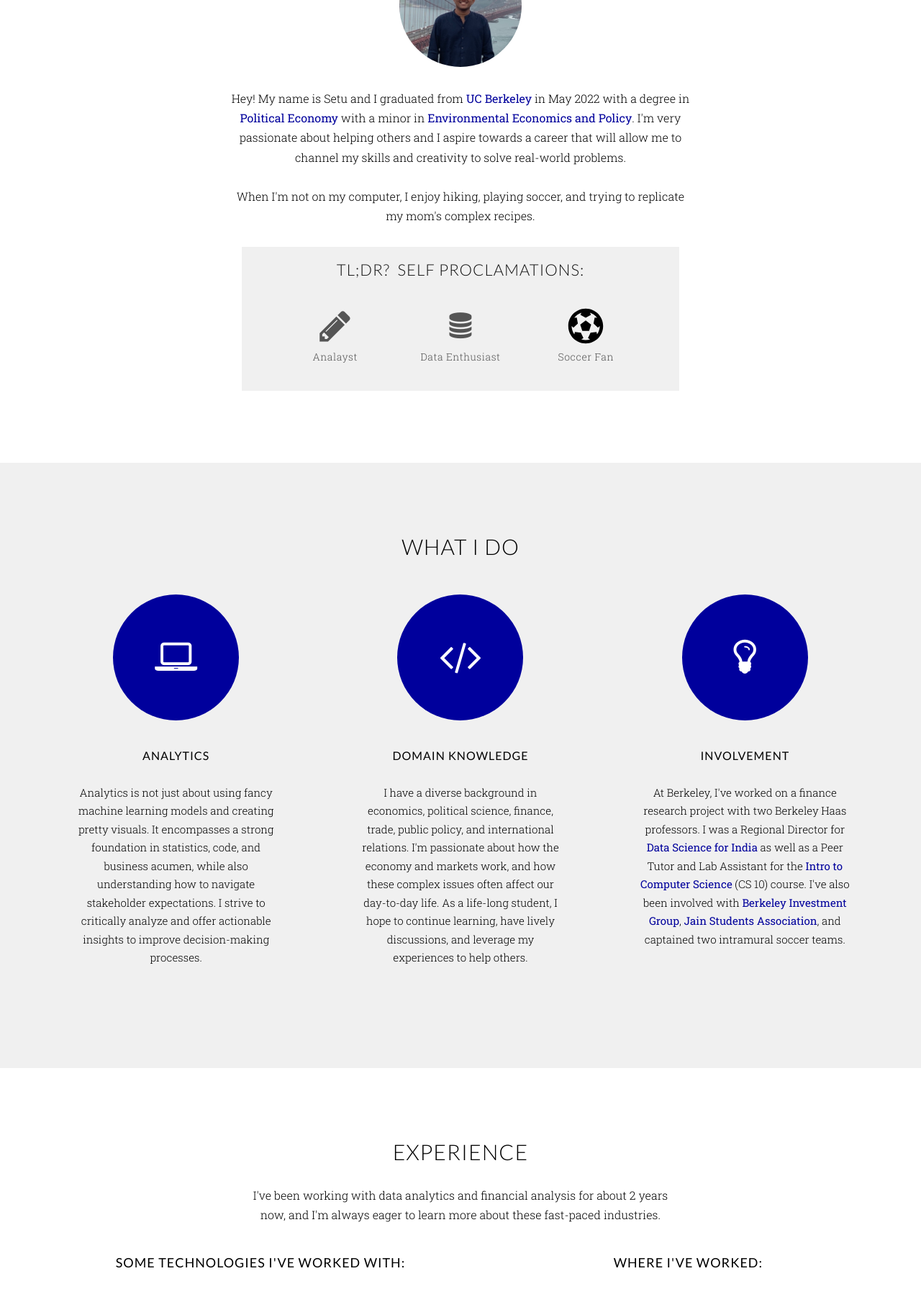
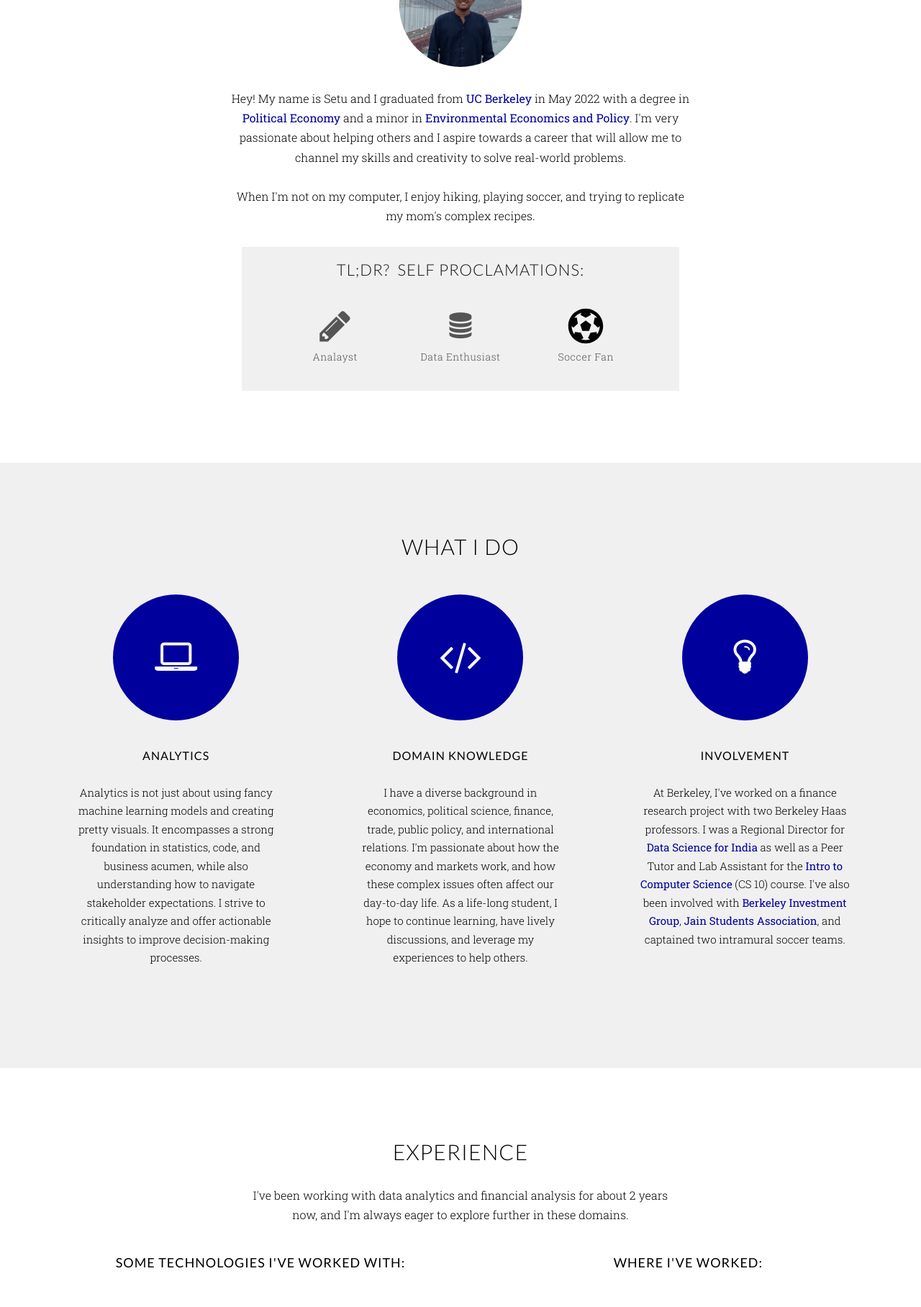
Before and after one commit to setu-shah/Personal-Website, a plain HTML site: page index.html in a window 1280 px wide. Shown: the part 980-2796 px from the top of the page at 72% size. Drawn offline with nearby package versions, Linux system fonts and the light colour scheme.

Commit message:
final updates to text

```diff
--- a/index.html
+++ b/index.html
@@ -76,7 +76,7 @@
                             <img src="img/main-pic.JPG" id="prof-pic" />
                             <p>
                                 Hey! My name is Setu and I graduated from
-                                <a href="http://www.berkeley.edu/" target="_blank">UC Berkeley</a> in May 2022 with a degree in <a href="https://politicaleconomy.berkeley.edu/" target="_blank">Political Economy</a> with a minor in <a href="https://nature.berkeley.edu/advising/majors/environmental-economics-and-policy" target="_blank">Environmental Economics and Policy</a>. I'm very passionate about helping others and I aspire towards a career that will allow me to channel my skills and creativity to solve real-world problems.
+                                <a href="http://www.berkeley.edu/" target="_blank">UC Berkeley</a> in May 2022 with a degree in <a href="https://politicaleconomy.berkeley.edu/" target="_blank">Political Economy</a> and a minor in <a href="https://nature.berkeley.edu/advising/majors/environmental-economics-and-policy" target="_blank">Environmental Economics and Policy</a>. I'm very passionate about helping others and I aspire towards a career that will allow me to channel my skills and creativity to solve real-world problems.
                                 <br>
                                 <br> When I'm not on my computer, I enjoy hiking, playing soccer, and trying to replicate my mom's complex recipes.
                             </p>
@@ -138,7 +138,7 @@
                     <div class="col-md-12">
                         <div class="col-md-10 col-md-offset-1 text-center wp3">
                             <h2>Experience</h2>
-                            <p>I've been working with data analytics and financial analysis for about 2 years now, and I'm always eager to learn more about these fast-paced industries.</p>
+                            <p>I've been working with data analytics and financial analysis for about 2 years now, and I'm always eager to explore further in these domains.</p>
                         </div>
                         <!-- <div class="col-md-8 col-xs-8 skills">
                             <ul class="skills-bar-container">
```
